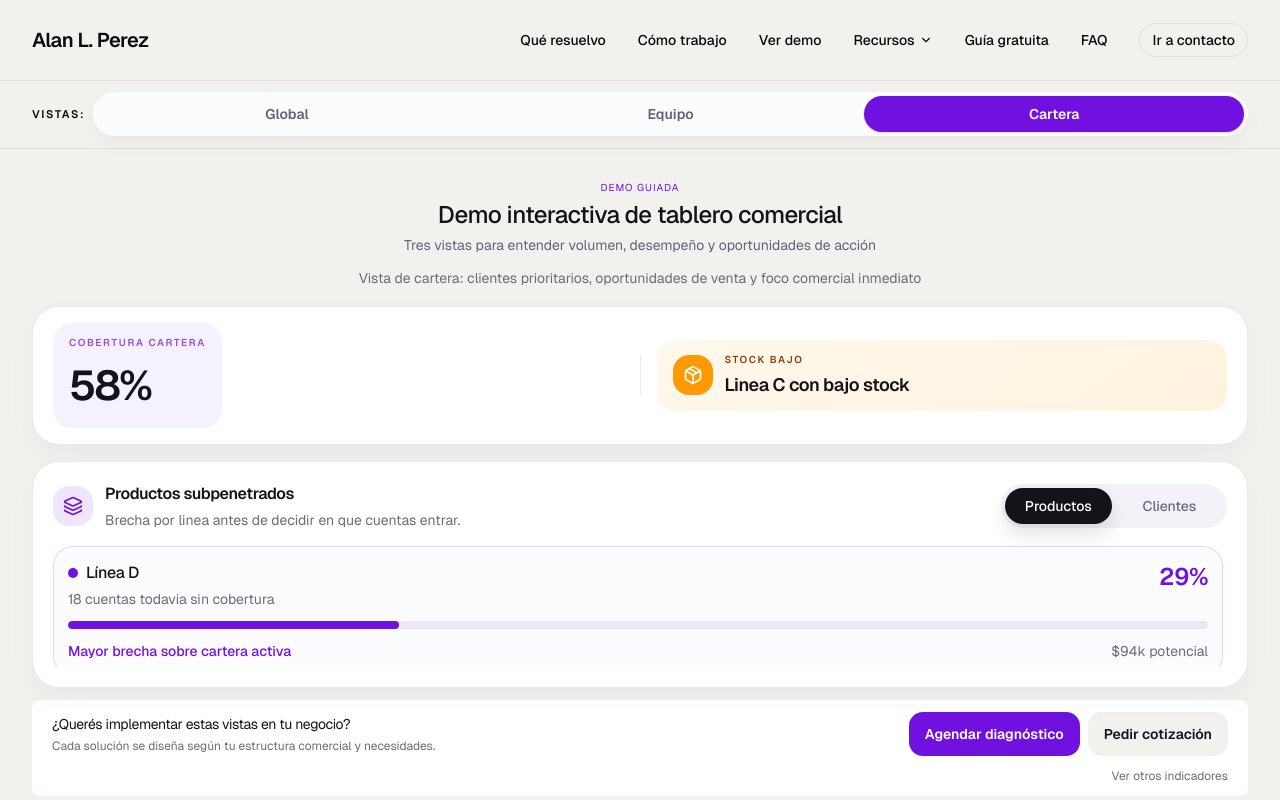
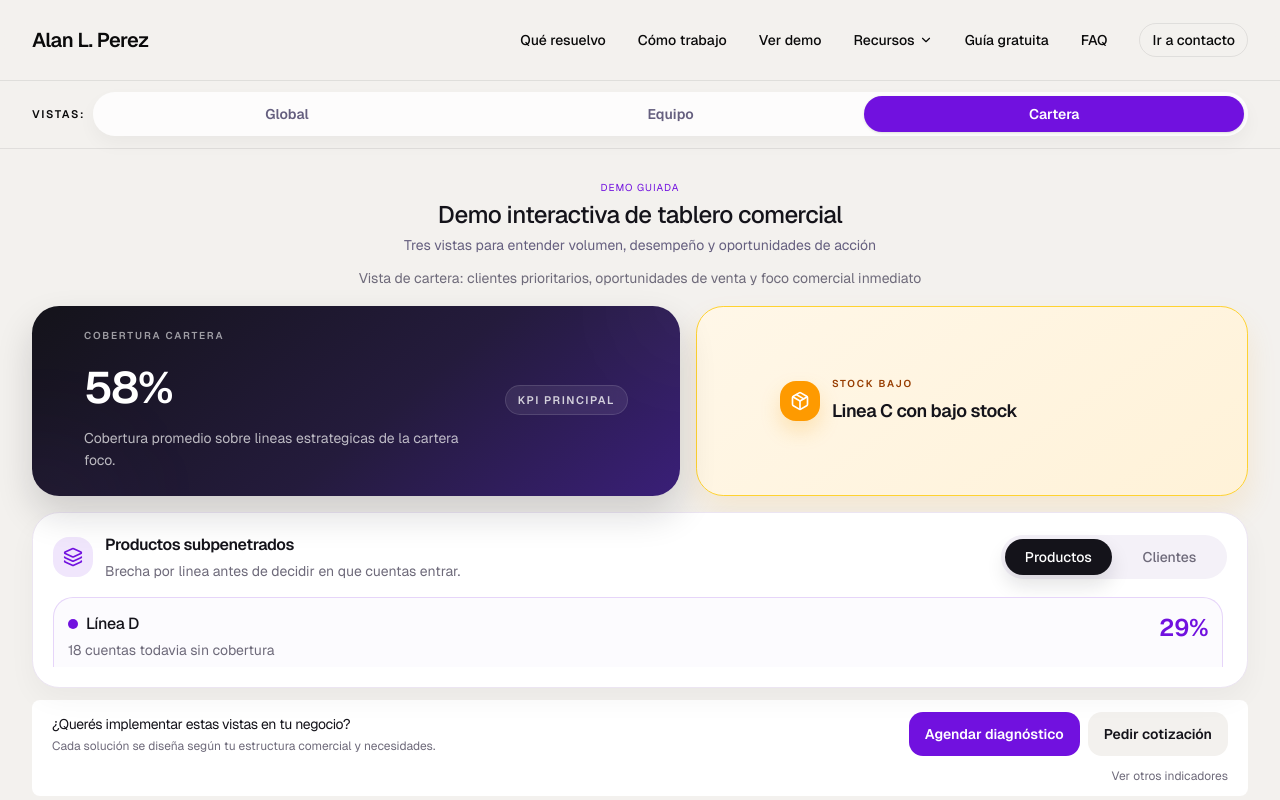
Before and after one commit to AluenIriarte/WebPage, a React (Vite) app: page /demo-dashboard in a window 1280 px wide. Both pictures are taken after a click on the button "Cartera". Shown: the top 800 px of the page. Built offline with nearby package versions, Linux system fonts and the light colour scheme.

Commit message:
Center demo portfolio header cards

```diff
--- a/src/app/pages/DemoDashboard.tsx
+++ b/src/app/pages/DemoDashboard.tsx
@@ -734,28 +734,40 @@ function VendedoresView() {
 
   return (
     <div className="flex h-full min-h-0 flex-col gap-4">
-      <section className="shrink-0 rounded-[1.7rem] border border-[#ECE5F2] bg-white px-5 py-4 shadow-[0_12px_28px_rgba(20,19,26,0.04)]">
-        <div className="grid items-center gap-4 md:grid-cols-[minmax(0,1fr)_auto_minmax(0,1fr)]">
-          <div className="flex items-center justify-center gap-4 text-center md:justify-start md:text-left">
-            <div className="rounded-[1.2rem] bg-[#F6F1FF] px-4 py-3">
-              <p className="text-[10px] font-semibold uppercase tracking-[0.16em] text-[#7111DF]/72">Cobertura cartera</p>
-              <div className="mt-1 text-[2.6rem] font-semibold tracking-[-0.05em] text-[#14131A]">{averageCoverage}%</div>
+      <div className="grid shrink-0 gap-4 xl:grid-cols-[minmax(0,1.08fr)_minmax(0,0.92fr)]">
+        <section className="relative overflow-hidden rounded-[1.7rem] bg-[linear-gradient(140deg,#14131A_0%,#241B3C_55%,#3A1F78_100%)] p-4 text-white shadow-[0_18px_36px_rgba(20,19,26,0.16)]">
+          <div className="absolute right-[-3.5rem] top-[-3rem] h-24 w-24 rounded-full bg-white/8 blur-3xl" />
+          <div className="absolute bottom-[-4rem] left-[-2rem] h-20 w-20 rounded-full bg-[#9E6BFF]/18 blur-3xl" />
+          <div className="relative flex min-h-[9.75rem] items-center">
+            <div className="mx-auto flex w-full max-w-[34rem] items-center justify-between gap-6">
+              <div className="text-left">
+                <p className="text-[10px] font-semibold uppercase tracking-[0.18em] text-white/58">Cobertura cartera</p>
+                <div className="mt-3 text-[2.75rem] font-semibold tracking-[-0.04em]">{averageCoverage}%</div>
+                <p className="mt-1.5 max-w-md text-sm leading-relaxed text-white/70">
+                  Cobertura promedio sobre lineas estrategicas de la cartera foco.
+                </p>
+              </div>
+              <div className="shrink-0 rounded-full border border-white/12 bg-white/8 px-3 py-1.5 text-[11px] font-semibold uppercase tracking-[0.14em] text-white/78 backdrop-blur">
+                KPI principal
+              </div>
             </div>
           </div>
+        </section>
 
-          <div className="hidden h-10 w-px rounded-full bg-[#ECE5F2] md:block" />
-
-          <div className="flex items-center justify-center gap-3 rounded-[1.2rem] bg-[linear-gradient(145deg,#FFF8EC_0%,#FFF3DE_100%)] px-4 py-3 text-center md:justify-start md:text-left">
-            <div className="flex h-10 w-10 shrink-0 items-center justify-center rounded-2xl bg-amber-500 text-white">
-              <Package className="h-5 w-5" />
-            </div>
-            <div>
-              <p className="text-[10px] font-semibold uppercase tracking-[0.16em] text-amber-800">Stock bajo</p>
-              <h3 className="mt-1 text-lg font-semibold tracking-tight text-[#14131A]">Linea C con bajo stock</h3>
+        <section className="rounded-[1.7rem] border border-amber-300 bg-[linear-gradient(145deg,#FFF7E8_0%,#FFF2D8_100%)] p-4 shadow-[0_16px_30px_rgba(245,158,11,0.12)]">
+          <div className="flex min-h-[9.75rem] items-center">
+            <div className="mx-auto flex w-full max-w-[24rem] items-center gap-3">
+              <div className="flex h-10 w-10 shrink-0 items-center justify-center rounded-2xl bg-amber-500 text-white shadow-[0_10px_20px_rgba(245,158,11,0.22)]">
+                <Package className="h-5 w-5" />
+              </div>
+              <div>
+                <p className="text-[10px] font-semibold uppercase tracking-[0.18em] text-amber-800">Stock bajo</p>
+                <h3 className="mt-1.5 text-lg font-semibold tracking-tight text-[#14131A]">Linea C con bajo stock</h3>
+              </div>
             </div>
           </div>
-        </div>
-      </section>
+        </section>
+      </div>
 
       <section className="flex min-h-0 flex-1 flex-col rounded-[1.7rem] border border-[#ECE5F2] bg-white p-5 shadow-[0_12px_28px_rgba(20,19,26,0.04)]">
         <div className="flex flex-col gap-4 md:flex-row md:items-center md:justify-between">
```
